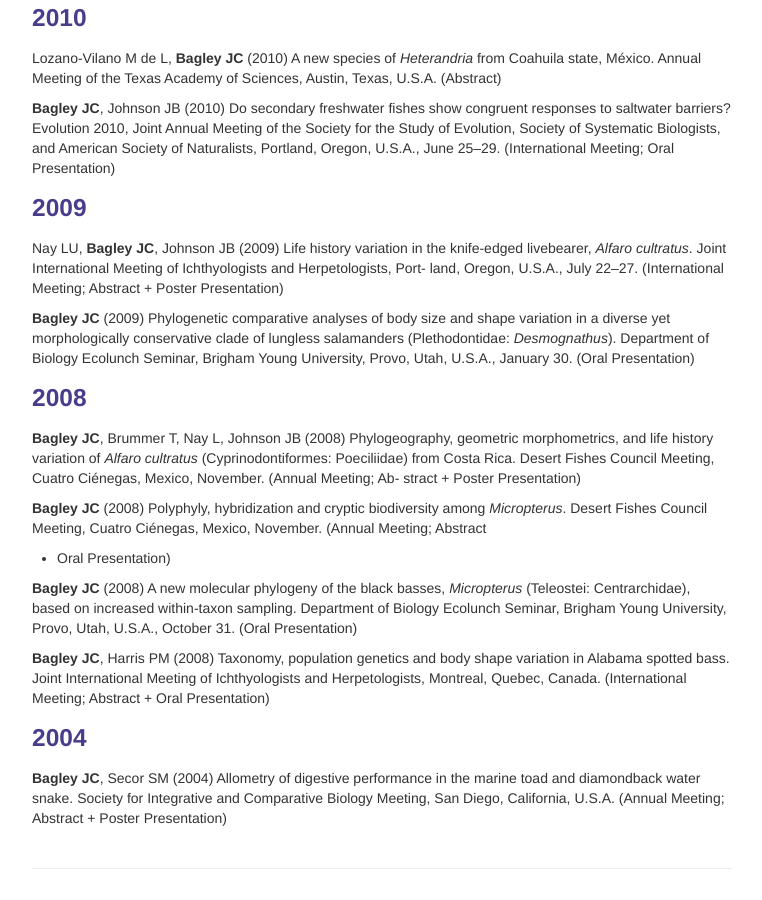
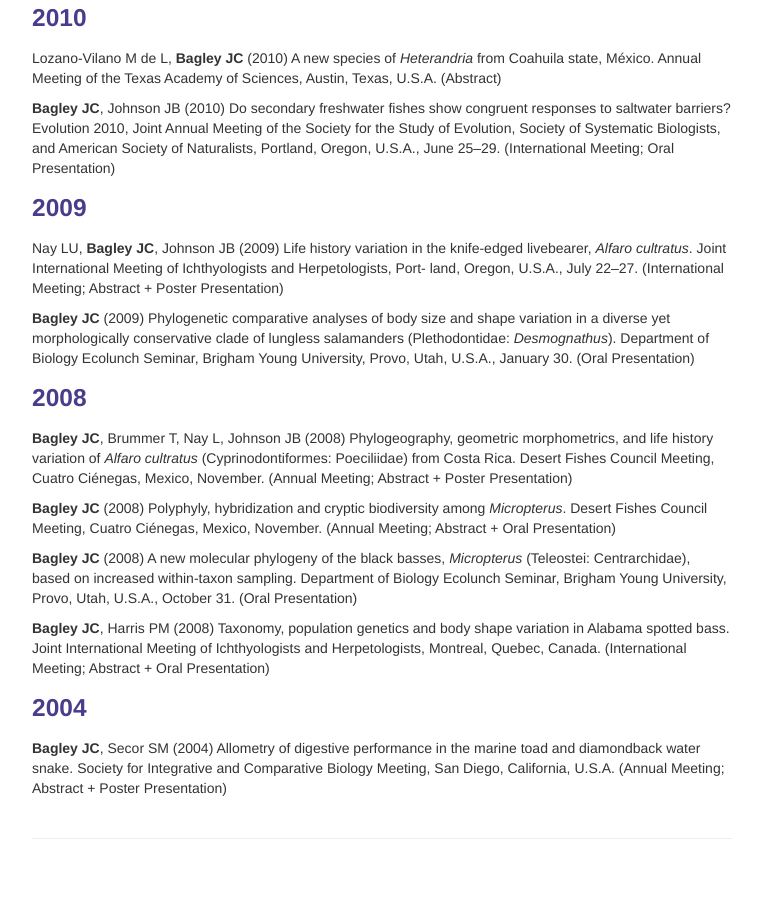
Before and after one commit to justincbagley/justincbagley.github.io, a Jekyll site: the page built from pages/talks.md, in a window 1280 px wide and 900 px high, scrolled down 1834 px. Shown: the whole window, without its empty margins (258-1020 px from the left). Built offline with Jekyll 4.4.1, drawn with Linux system fonts in a browser that asks for light colours; after the commit the page ends 2704 px from its top, so only the background shows below that.

Commit message:
Update talks.md

```diff
--- a/pages/talks.md
+++ b/pages/talks.md
@@ -147,12 +147,11 @@ Utah, U.S.A., January 30. (Oral Presentation)
 <!--5. -->**Bagley JC**, Brummer T, Nay L, Johnson JB (2008) Phylogeography, geometric morphometrics,
 and life history variation of _Alfaro cultratus_ (Cyprinodontiformes: Poeciliidae) from
 Costa Rica. Desert Fishes Council Meeting, Cuatro Ciénegas, Mexico, November. (Annual
-Meeting; Ab- stract + Poster Presentation)
+Meeting; Abstract + Poster Presentation)
 <!-- * 5 * -->
 
 <!--4. -->**Bagley JC** (2008) Polyphyly, hybridization and cryptic biodiversity among _Micropterus_.
-Desert Fishes Council Meeting, Cuatro Ciénegas, Mexico, November. (Annual Meeting; Abstract
-+ Oral Presentation)
+Desert Fishes Council Meeting, Cuatro Ciénegas, Mexico, November. (Annual Meeting; Abstract + Oral Presentation)
 <!-- * 4 * -->
 
 <!--3. -->**Bagley JC** (2008) A new molecular phylogeny of the black basses, _Micropterus_
```
